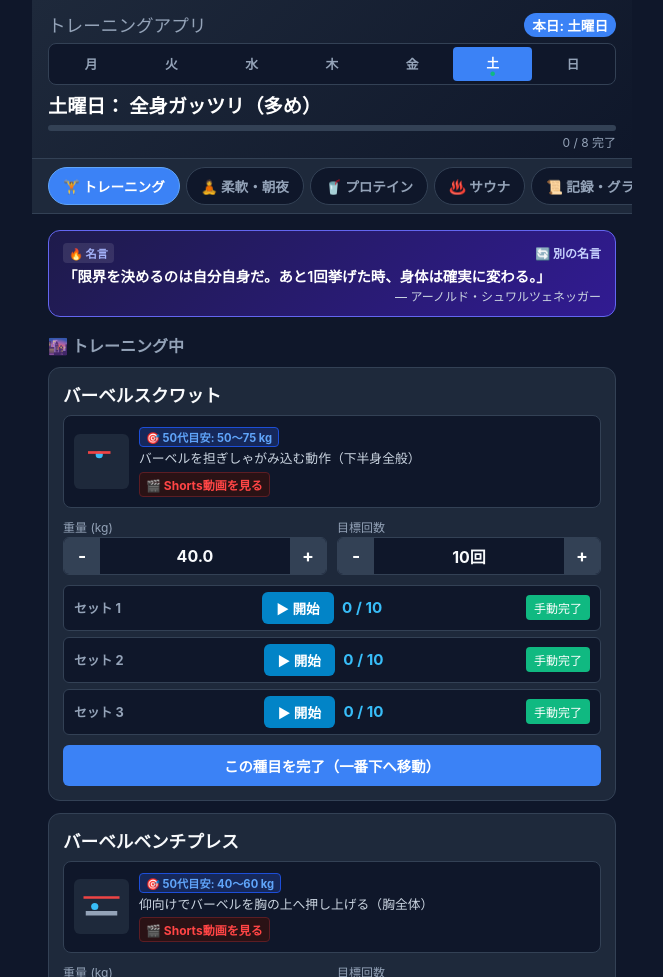
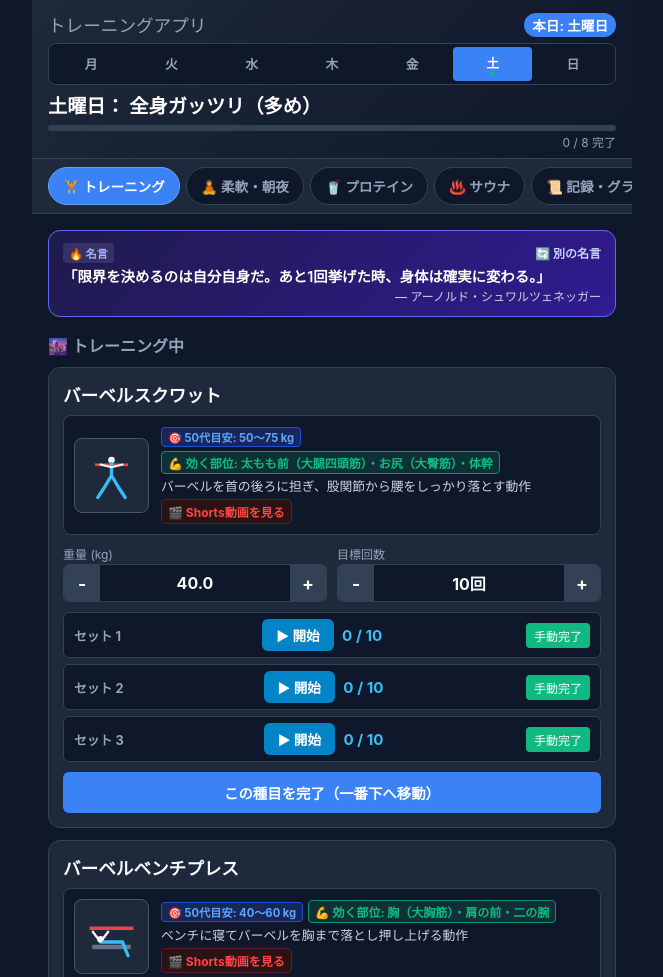
Before and after one commit to Arishimasayaka/training-app, a plain HTML site: page index.html in a window 1280 px wide. Shown: the top 977 px of the page, without its empty margins (308-971 px from the left). Drawn offline with nearby package versions, Linux system fonts and the light colour scheme.

Commit message:
Update index.html

```diff
--- a/index.html
+++ b/index.html
@@ -67,7 +67,6 @@
             font-size: 0.85rem;
         }
 
-        /* --- 曜日ナビゲーション --- */
         .day-tabs {
             display: flex;
             justify-content: space-between;
@@ -105,7 +104,6 @@
             color: #10b981;
         }
 
-        /* --- カテゴリーメニュータブ --- */
         .category-nav {
             display: flex;
             overflow-x: auto;
@@ -278,6 +276,7 @@
             cursor: pointer;
         }
 
+        /* --- 改善された図解＆説明カード --- */
         .exercise-diagram-box {
             background-color: #0f172a;
             border-radius: 8px;
@@ -285,19 +284,20 @@
             margin-bottom: 10px;
             display: flex;
             align-items: center;
-            gap: 10px;
+            gap: 12px;
             border: 1px solid #334155;
         }
 
         .diagram-svg {
-            width: 55px;
-            height: 55px;
+            width: 75px;
+            height: 75px;
             background-color: #1e293b;
-            border-radius: 6px;
+            border-radius: 8px;
             display: flex;
             align-items: center;
             justify-content: center;
             flex-shrink: 0;
+            border: 1px solid #475569;
         }
 
         .guide-info {
@@ -307,8 +307,20 @@
         .guide-desc {
             font-size: 0.8rem;
             color: #cbd5e1;
-            line-height: 1.3;
+            line-height: 1.35;
             margin-bottom: 4px;
+        }
+
+        .muscle-target-tag {
+            font-size: 0.75rem;
+            font-weight: bold;
+            color: #10b981;
+            background-color: rgba(16, 185, 129, 0.15);
+            border: 1px solid #059669;
+            padding: 2px 6px;
+            border-radius: 4px;
+            margin-bottom: 4px;
+            display: inline-block;
         }
 
         .item-target-badge {
@@ -693,7 +705,7 @@
         <div id="cat-protein" class="tab-content">
             <div class="protein-card">
                 <h3 style="color:#93c5fd; margin-bottom:6px;">🥤 50代男性のプロテイン・タンパク質ガイド</h3>
-                <p style="font-size:0.85rem; color:#e2e8f0; line-height:1.5;">1日の必要量: <strong>体重 × 1.2〜1.5g</strong>（体重70kgなら約80〜100g）。<br>トレーニング直後45分以内または朝食時の摂取が最も効果的です！</p>
+                <p style="font-size:0.85rem; color:#e2e8f0; line-height:1.5;">1日の必要量: <strong>体重 × 1.2〜1.5g</strong>（体重70kgなら約80〜100g）。<br>トレーニング直後45分以内または朝一番の摂取が最も効果的です！</p>
                 <div style="margin-top:12px;">
                     <button class="btn-spa-action" style="width:100%; border-color:#3b82f6; color:#93c5fd;" onclick="recordProteinLog('プロテイン 25g 摂取')">🥤 プロテイン1杯（25g）を記録する</button>
                 </div>
@@ -759,30 +771,62 @@
             { name: "5. 全身前屈リセット", query: "前屈 柔らかくなる ストレッチ" }
         ];
 
+        /* --- リアル人型ピクトグラム＋効く部位付き図解データ --- */
         const EXERCISE_DIAGRAMS = {
+            "バーベルスクワット": {
+                svg: `<svg viewBox="0 0 100 100" width="55" height="55">
+                        <circle cx="50" cy="22" r="6" fill="#f8fafc"/>
+                        <rect x="20" y="28" width="60" height="5" fill="#ef4444"/>
+                        <path d="M 50 28 L 50 50 L 35 75 L 25 90 M 50 50 L 65 75 L 75 90" stroke="#38bdf8" stroke-width="6" fill="none" stroke-linecap="round"/>
+                        <path d="M 50 35 L 30 30 M 50 35 L 70 30" stroke="#f8fafc" stroke-width="4" stroke-linecap="round"/>
+                      </svg>`,
+                desc: "バーベルを首の後ろに担ぎ、股関節から腰をしっかり落とす動作",
+                muscle: "💪 効く部位: 太もも前（大腿四頭筋）・お尻（大臀筋）・体幹",
+                target: "🎯 50代目安: 50〜75 kg"
+            },
             "バーベルベンチプレス": {
-                svg: `<svg viewBox="0 0 100 100" width="45" height="45"><rect x="15" y="60" width="70" height="10" fill="#94a3b8"/><circle cx="35" cy="50" r="8" fill="#38bdf8"/><line x1="10" y1="30" x2="90" y2="30" stroke="#ef4444" stroke-width="6"/></svg>`,
-                desc: "仰向けでバーベルを胸の上へ押し上げる（胸全体）",
+                svg: `<svg viewBox="0 0 100 100" width="55" height="55">
+                        <rect x="15" y="65" width="70" height="8" fill="#64748b"/>
+                        <circle cx="30" cy="55" r="6" fill="#f8fafc"/>
+                        <path d="M 30 60 L 70 60 L 80 85" stroke="#38bdf8" stroke-width="6" fill="none" stroke-linecap="round"/>
+                        <line x1="10" y1="35" x2="90" y2="35" stroke="#ef4444" stroke-width="6"/>
+                        <path d="M 30 60 L 45 40 M 30 60 L 15 40" stroke="#f8fafc" stroke-width="4"/>
+                      </svg>`,
+                desc: "ベンチに寝てバーベルを胸まで落とし押し上げる動作",
+                muscle: "💪 効く部位: 胸（大胸筋）・肩の前・二の腕",
                 target: "🎯 50代目安: 40〜60 kg"
             },
-            "バーベルスクワット": {
-                svg: `<svg viewBox="0 0 100 100" width="45" height="45"><circle cx="45" cy="35" r="8" fill="#38bdf8"/><line x1="20" y1="30" x2="70" y2="30" stroke="#ef4444" stroke-width="6"/></svg>`,
-                desc: "バーベルを担ぎしゃがみ込む動作（下半身全般）",
-                target: "🎯 50代目安: 50〜75 kg"
-            },
             "バーベルデッドリフト": {
-                svg: `<svg viewBox="0 0 100 100" width="45" height="45"><line x1="15" y1="75" x2="85" y2="75" stroke="#ef4444" stroke-width="6"/><circle cx="45" cy="40" r="8" fill="#38bdf8"/></svg>`,
-                desc: "床からバーベルを持ち上げる動作（背中・もも裏）",
+                svg: `<svg viewBox="0 0 100 100" width="55" height="55">
+                        <circle cx="45" cy="25" r="6" fill="#f8fafc"/>
+                        <path d="M 45 31 L 40 55 L 35 85 M 40 55 L 55 85" stroke="#38bdf8" stroke-width="6" fill="none" stroke-linecap="round"/>
+                        <line x1="15" y1="75" x2="85" y2="75" stroke="#ef4444" stroke-width="6"/>
+                        <path d="M 45 35 L 35 70 M 45 35 L 55 70" stroke="#f8fafc" stroke-width="4"/>
+                      </svg>`,
+                desc: "床の重量を前傾姿勢から上体を起こして引き上げる動作",
+                muscle: "💪 効く部位: 背中全体（脊柱起立筋）・お尻・もも裏",
                 target: "🎯 50代目安: 60〜85 kg"
             },
             "チェストプレス": {
-                svg: `<svg viewBox="0 0 100 100" width="45" height="45"><circle cx="30" cy="40" r="8" fill="#38bdf8"/><path d="M 35 55 L 65 55" stroke="#10b981" stroke-width="4"/></svg>`,
-                desc: "座ってグリップを前方へ押し出す（大胸筋）",
+                svg: `<svg viewBox="0 0 100 100" width="55" height="55">
+                        <rect x="25" y="30" width="10" height="50" fill="#64748b"/>
+                        <circle cx="35" cy="35" r="6" fill="#f8fafc"/>
+                        <path d="M 35 41 L 35 65 L 55 85" stroke="#38bdf8" stroke-width="6" fill="none"/>
+                        <path d="M 35 45 L 65 45 M 65 35 L 65 55" stroke="#10b981" stroke-width="5"/>
+                      </svg>`,
+                desc: "シートに座りグリップを前方に押し出すマシン運動",
+                muscle: "💪 効く部位: 胸（大胸筋前部）・腕の裏",
                 target: "🎯 50代目安: 35〜50 kg"
             },
             "ラットプルダウン": {
-                svg: `<svg viewBox="0 0 100 100" width="45" height="45"><line x1="20" y1="20" x2="80" y2="20" stroke="#ef4444" stroke-width="6"/><circle cx="50" cy="45" r="8" fill="#38bdf8"/></svg>`,
-                desc: "頭上のバーを胸の上に引き下ろす動作（背中）",
+                svg: `<svg viewBox="0 0 100 100" width="55" height="55">
+                        <line x1="15" y1="20" x2="85" y2="20" stroke="#ef4444" stroke-width="6"/>
+                        <circle cx="50" cy="40" r="6" fill="#f8fafc"/>
+                        <path d="M 50 46 L 50 75" stroke="#38bdf8" stroke-width="6"/>
+                        <path d="M 50 48 L 25 22 M 50 48 L 75 22" stroke="#f8fafc" stroke-width="4"/>
+                      </svg>`,
+                desc: "頭上のバーを胸の上に引き下ろして背中を寄せる動作",
+                muscle: "💪 効く部位: 背中広背筋（逆三角形をつくる）・肩甲骨周り",
                 target: "🎯 50代目安: 35〜45 kg"
             }
         };
@@ -1208,8 +1252,9 @@
                 card.className = "exercise-card" + (ex.completed ? " completed" : "");
 
                 const diagram = EXERCISE_DIAGRAMS[ex.name] || {
-                    svg: `<svg viewBox="0 0 100 100" width="45" height="45"><circle cx="50" cy="40" r="10" fill="#38bdf8"/></svg>`,
-                    desc: "姿勢と動作を意識して行いましょう。",
+                    svg: `<svg viewBox="0 0 100 100" width="55" height="55"><circle cx="50" cy="30" r="6" fill="#f8fafc"/><path d="M 50 36 L 50 65 L 35 85 M 50 65 L 65 85" stroke="#38bdf8" stroke-width="6" fill="none"/></svg>`,
+                    desc: "フォームと姿勢を意識して丁寧に行いましょう。",
+                    muscle: "💪 効く部位: 全身の筋肉・体幹",
                     target: "🎯 50代目安: 20〜40 kg"
                 };
                 const ytSearchUrl = `https://www.youtube.com/results?search_query=${encodeURIComponent(ex.name + ' フォーム Shorts')}`;
@@ -1224,6 +1269,7 @@
                         <div class="diagram-svg">${diagram.svg}</div>
                         <div class="guide-info">
                             <div class="item-target-badge">${diagram.target}</div>
+                            <div class="muscle-target-tag">${diagram.muscle}</div>
                             <div class="guide-desc">${diagram.desc}</div>
                             <a href="${ytSearchUrl}" target="_blank" class="yt-link">🎬 Shorts動画を見る</a>
                         </div>
```
